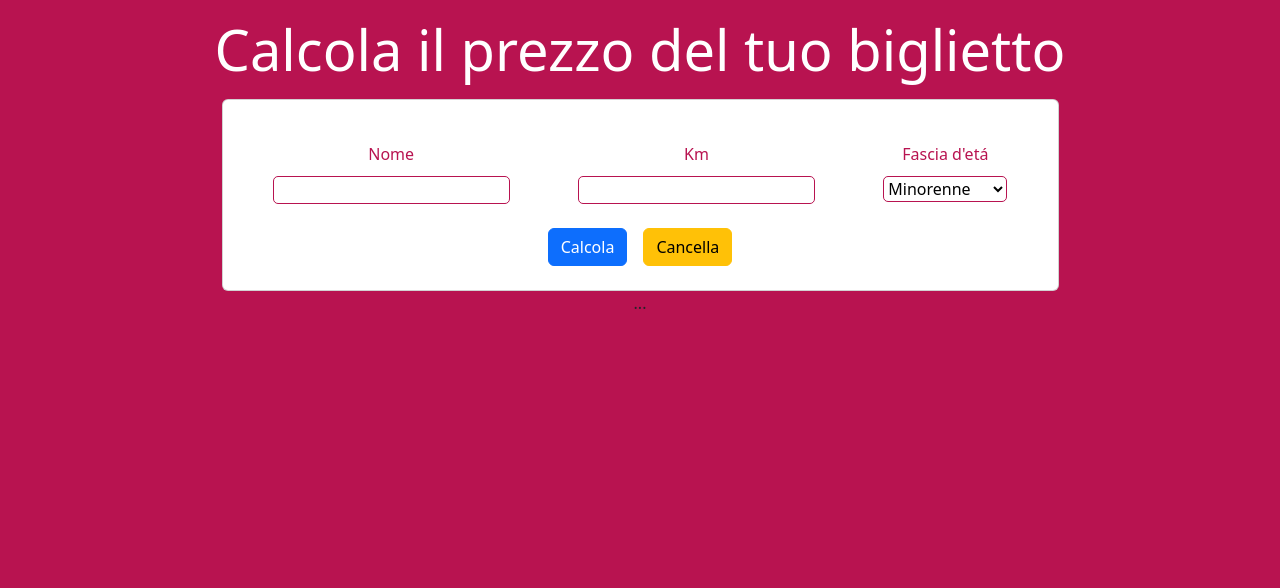
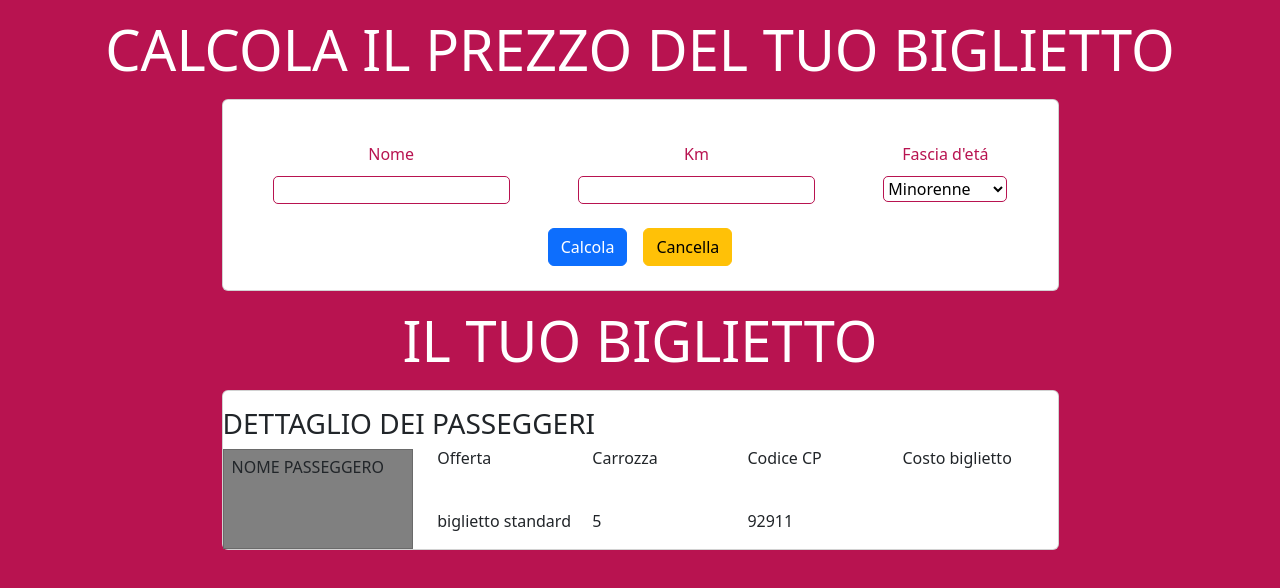
Before and after one commit to GrPaladino/js-biglietto-treno-form, a plain HTML site: page index.html in a window 1280 px wide. Drawn offline with nearby package versions, Linux system fonts and the light colour scheme.

Commit message:
Feat: add milestone 2

```diff
--- a/Js/main.js
+++ b/Js/main.js
@@ -3,7 +3,8 @@ const userkmInput = document.querySelector("#user-km");
 const userAgeInput = document.querySelector("#user-selection");
 const insBtn = document.querySelector("#ins-btn");
 const resultElement = document.querySelector("#result-js");
-
+const inputName = document.querySelector("#name");
+const resultName = document.querySelector("#user-name");
 // Alla pressione del bottone si dovrà calcolare il prezzo del biglietto tenendo conto dell'etá e dei km da percorrere
 insBtn.addEventListener("click", function () {
   const userKm = userkmInput.value;
@@ -11,6 +12,9 @@ insBtn.addEventListener("click", function () {
 
   const userAge = userAgeInput.value;
   console.log(userAge);
+
+  const userName = inputName.value;
+  console.log(userName);
 
   //   calcolo prezzo
   const costKm = 0.21;
@@ -27,6 +31,8 @@ insBtn.addEventListener("click", function () {
   }
 
   //   Stampa risultato
-  resultElement.innerText = tripCost;
+  resultName.innerText = userName;
+
+  resultElement.innerText = tripCost.toFixed(2);
   console.log(tripCost);
 });
--- a/css/style.css
+++ b/css/style.css
@@ -2,7 +2,7 @@ body {
   background-color: #b81350;
 }
 
-.container h1 {
+.container h2 {
   font-size: 3.5rem;
   color: white;
 }
@@ -22,3 +22,12 @@ form .input {
   border: 1px solid #b81350;
   border-radius: 5px;
 }
+
+.card #nome-passeggero {
+  background-color: #808080;
+  height: 100%;
+}
+
+.row#dati-biglietto {
+  height: 100px;
+}
--- a/index.html
+++ b/index.html
@@ -23,7 +23,7 @@
   </head>
   <body>
     <div class="container d-flex flex-column align-items-center">
-      <h1 class="my-3">Calcola il prezzo del tuo biglietto</h1>
+      <h2 class="my-3">CALCOLA IL PREZZO DEL TUO BIGLIETTO</h2>
       <div class="card p-3 w-75">
         <form>
           <div class="d-flex justify-content-around my-3">
@@ -31,7 +31,7 @@
               <div class="label">
                 <label for="user-name">Nome</label>
               </div>
-              <input type="text" id="user-name" class="input" />
+              <input type="text" id="name" class="input" />
             </div>
             <div>
               <div class="label">
@@ -61,7 +61,43 @@
         </form>
       </div>
 
-      <p id="result-js">...</p>
+      <h2 class="my-3">IL TUO BIGLIETTO</h2>
+      <div class="card w-75">
+        <h3 class="mt-3">DETTAGLIO DEI PASSEGGERI</h3>
+        <div class="row" id="dati-biglietto">
+          <div class="col-3">
+            <div
+              class="card rounded-0 p-2 d-flex flex-column justify-content-between"
+              id="nome-passeggero"
+            >
+              <h6>NOME PASSEGGERO</h6>
+              <h6 id="user-name"></h6>
+            </div>
+          </div>
+
+          <div class="col-9 d-flex" id="dati-viaggio">
+            <div class="col-3 d-flex flex-column justify-content-between">
+              <h6>Offerta</h6>
+              <p>biglietto standard</p>
+            </div>
+            <div class="col-3 d-flex flex-column justify-content-between">
+              <h6>Carrozza</h6>
+              <p>5</p>
+            </div>
+
+            <div class="col-3 d-flex flex-column justify-content-between">
+              <h6>Codice CP</h6>
+              <p>92911</p>
+            </div>
+
+            <div class="col-3 d-flex flex-column justify-content-between">
+              <h6>Costo biglietto</h6>
+
+              <p id="result-js"></p>
+            </div>
+          </div>
+        </div>
+      </div>
     </div>
     <!-- Boostrap script -->
     <script
```
